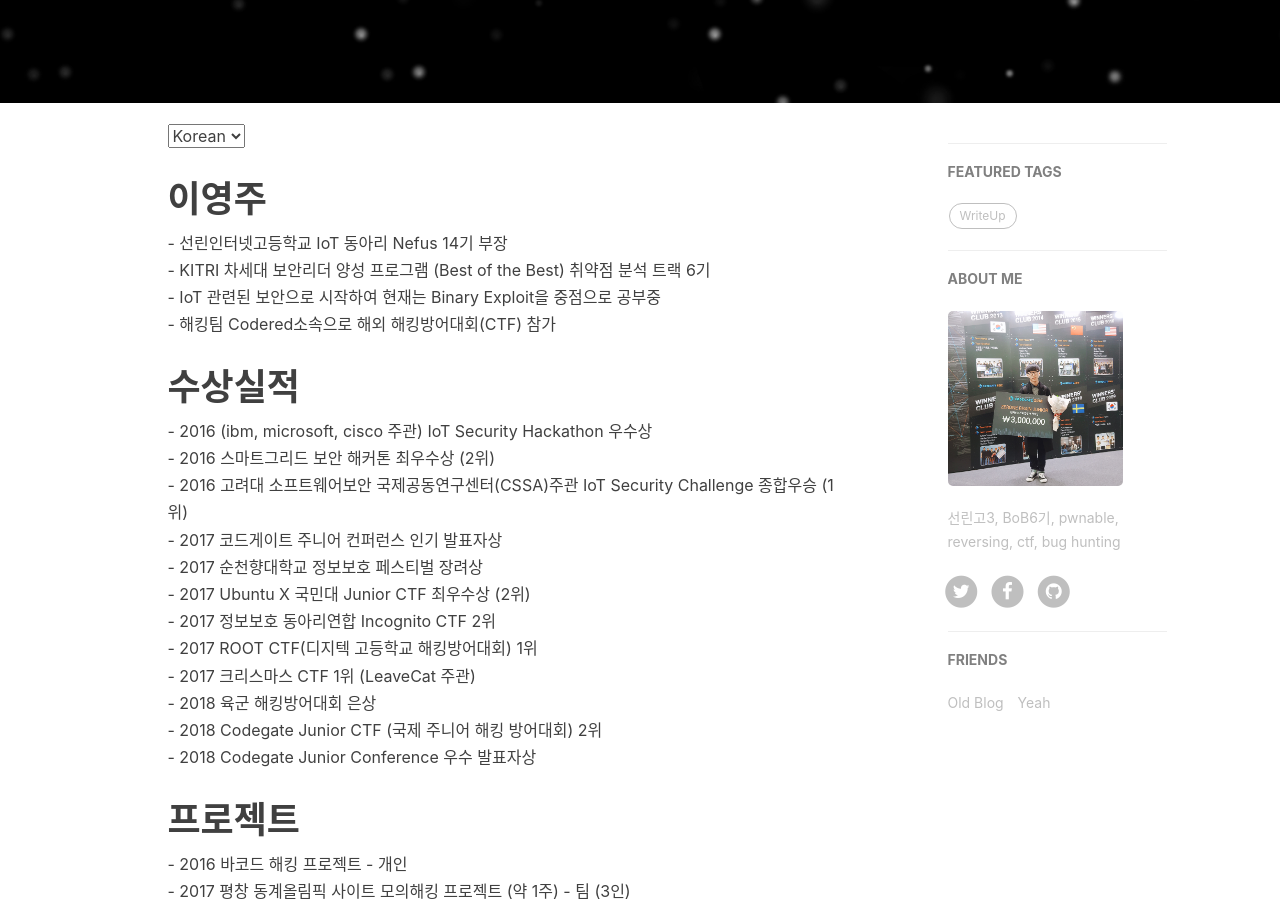
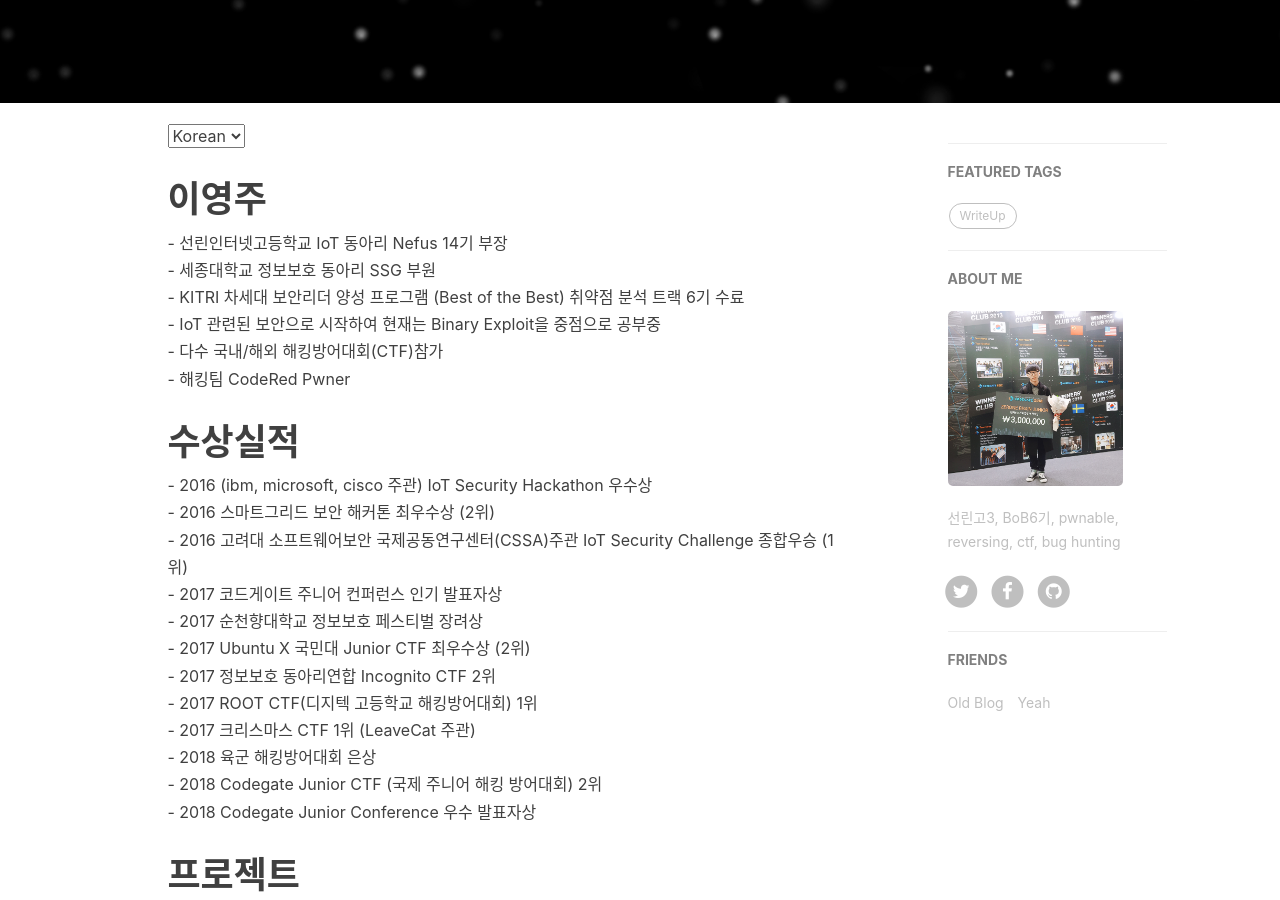
Before and after one commit to LYoungJoo/lyoungjoo.github.io, a Jekyll site: the page built from about.html, in a window 1280 px wide and 900 px high, scrolled down 315 px. Built offline with Jekyll 4.4.1, drawn with Linux system fonts in a browser that asks for light colours; nearby versions of some CDN libraries; comment, search, counter and statistics services are not loaded.

Commit message:
Update about.html

```diff
--- a/about.html
+++ b/about.html
@@ -16,9 +16,12 @@ header-img: "img/home-bg.jpg"
 
 <h1>이영주</h1>
 - 선린인터넷고등학교 IoT 동아리 Nefus 14기 부장<br>
-- KITRI 차세대 보안리더 양성 프로그램 (Best of the Best) 취약점 분석 트랙 6기<br>
+- 세종대학교 정보보호 동아리 SSG 부원<br>
+- KITRI 차세대 보안리더 양성 프로그램 (Best of the Best) 취약점 분석 트랙 6기 수료<br>
 - IoT 관련된 보안으로 시작하여 현재는 Binary Exploit을 중점으로 공부중<br>
-- 해킹팀 Codered소속으로 해외 해킹방어대회(CTF) 참가<br>
+- 다수 국내/해외 해킹방어대회(CTF)참가 <br>
+- 해킹팀 CodeRed Pwner<br>
+
 
 <h1>수상실적</h1>
 - 2016 (ibm, microsoft, cisco 주관) IoT Security Hackathon 우수상<br>
```
